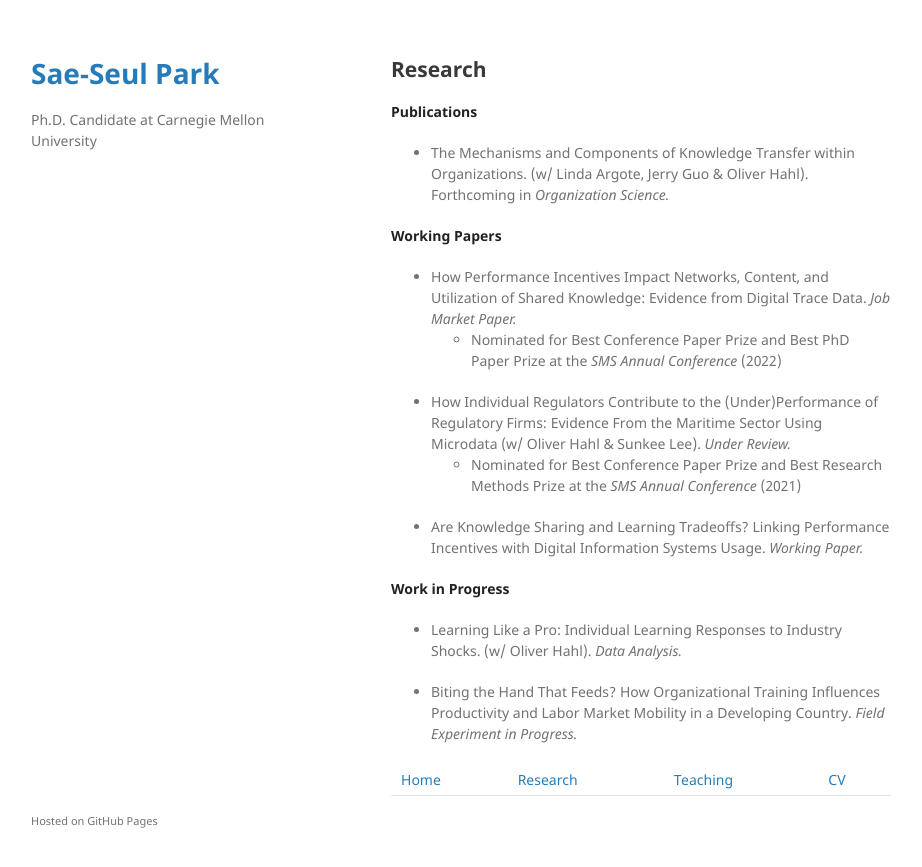
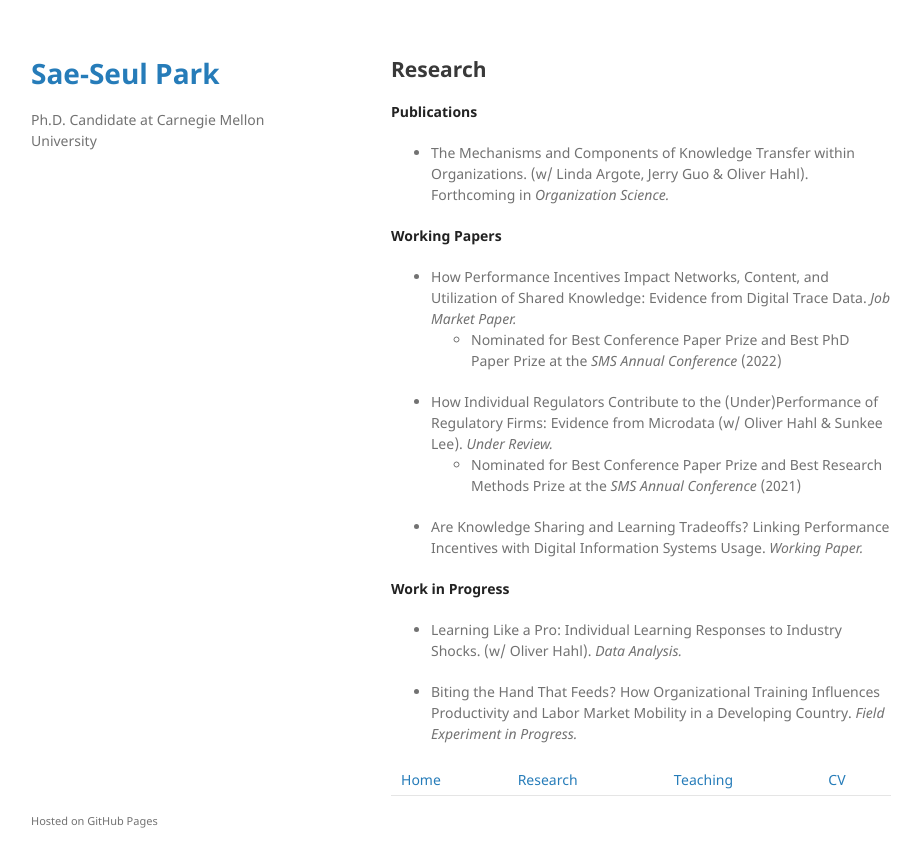
Before and after one commit to saepark/saepark.github.io, a Jekyll site: the page built from research.md, in a window 1280 px wide. Shown: the top 867 px of the page, without its empty margins (179-1101 px from the left). Built offline with Jekyll 4.4.1, drawn with Linux system fonts in a browser that asks for light colours; our own code applies the rules of GitHub Pages for plain Markdown files.

Commit message:
Update research.md

```diff
--- a/research.md
+++ b/research.md
@@ -11,7 +11,7 @@ layout: default
 - How Performance Incentives Impact Networks, Content, and Utilization of Shared Knowledge: Evidence from Digital Trace Data. _Job Market Paper._
   - Nominated for Best Conference Paper Prize and Best PhD Paper Prize at the _SMS Annual Conference_ (2022)
 
-- How Individual Regulators Contribute to the (Under)Performance of Regulatory Firms: Evidence From the Maritime Sector Using Microdata
+- How Individual Regulators Contribute to the (Under)Performance of Regulatory Firms: Evidence from Microdata
 (w/ Oliver Hahl & Sunkee Lee). _Under Review._
   - Nominated for Best Conference Paper Prize and Best Research Methods Prize at the _SMS Annual Conference_ (2021)
 
```
